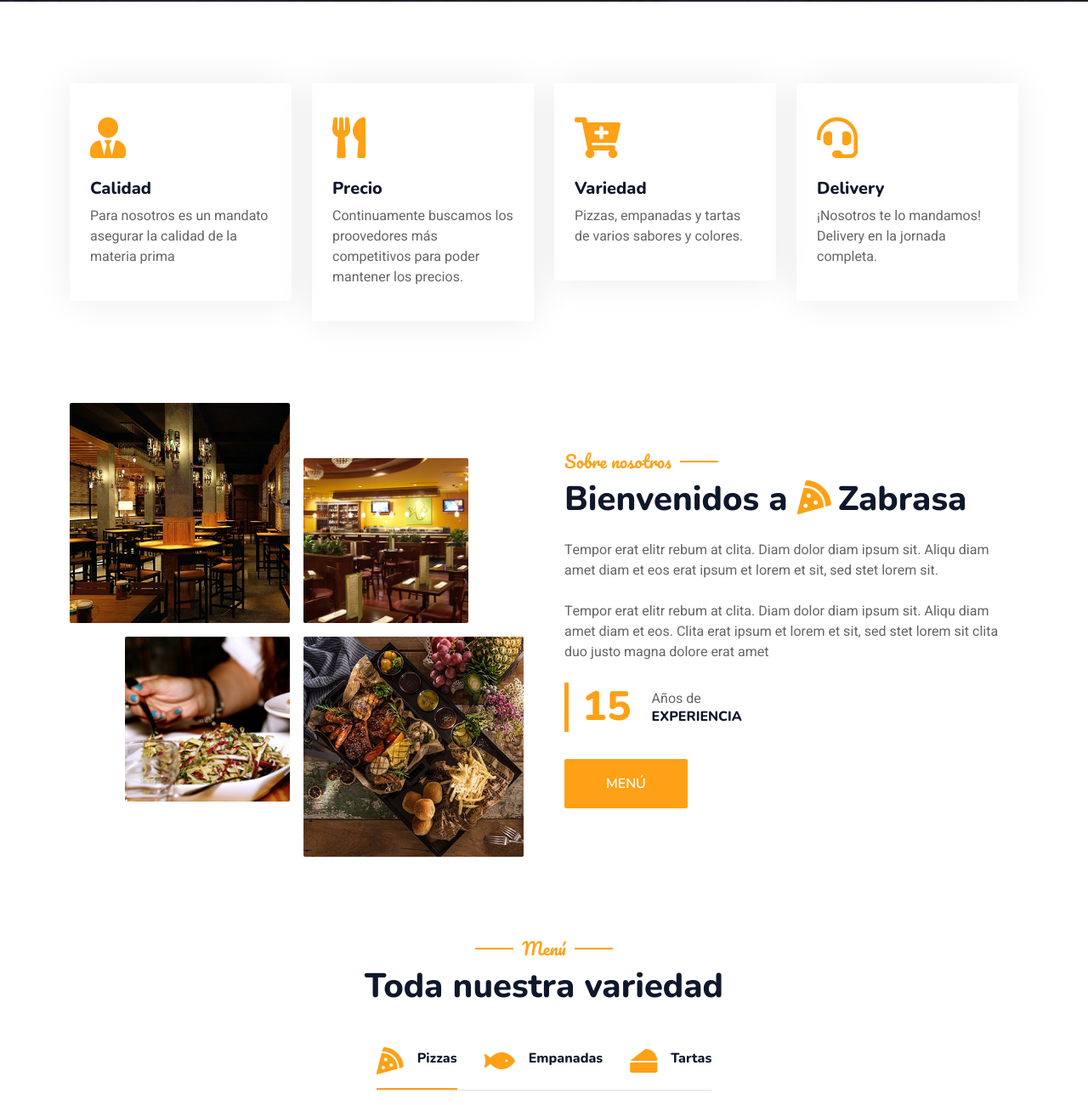
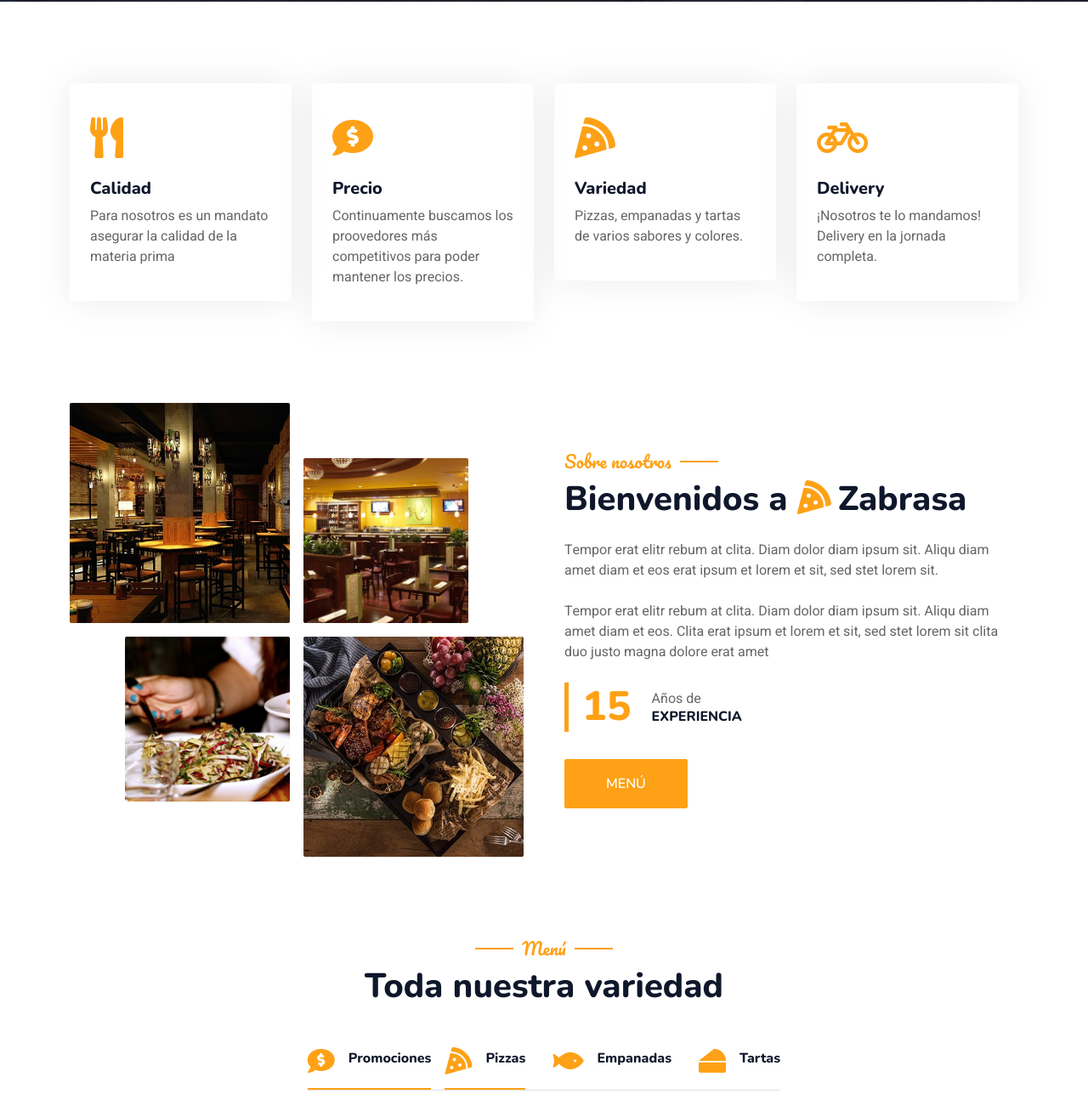
Before and after one commit to Amarillob/themewagon-restoran-pizzeria, a plain HTML site: page mvp/index.html in a window 1280 px wide. Shown: the part 820-2120 px from the top of the page at 85% size. Drawn offline with nearby package versions, Linux system fonts and the light colour scheme.

Commit message:
pre menu modify

```diff
--- a/mvp/index.html
+++ b/mvp/index.html
@@ -144,7 +144,7 @@
                     <div class="col-lg-3 col-sm-6 wow fadeInUp" data-wow-delay="0.1s">
                         <div class="service-item rounded pt-3">
                             <div class="p-4">
-                                <i class="fa fa-3x fa-user-tie text-primary mb-4"></i>
+                                <i class="fa fa-3x fa-utensils text-primary mb-4"></i>
                                 <h5>Calidad</h5>
                                 <p>Para nosotros es un mandato asegurar la calidad de la materia prima</p>
                             </div>
@@ -153,7 +153,7 @@
                     <div class="col-lg-3 col-sm-6 wow fadeInUp" data-wow-delay="0.3s">
                         <div class="service-item rounded pt-3">
                             <div class="p-4">
-                                <i class="fa fa-3x fa-utensils text-primary mb-4"></i>
+                                <i class="fa fa-3x fa-comment-dollar text-primary mb-4"></i>
                                 <h5>Precio</h5>
                                 <p>Continuamente buscamos los proovedores más competitivos para poder mantener los precios.</p>
                             </div>
@@ -162,7 +162,7 @@
                     <div class="col-lg-3 col-sm-6 wow fadeInUp" data-wow-delay="0.5s">
                         <div class="service-item rounded pt-3">
                             <div class="p-4">
-                                <i class="fa fa-3x fa-cart-plus text-primary mb-4"></i>
+                                <i class="fa fa-3x fa-pizza-slice text-primary mb-4"></i>
                                 <h5>Variedad</h5>
                                 <p>Pizzas, empanadas y tartas de varios sabores y colores.</p>
                             </div>
@@ -171,7 +171,7 @@
                     <div class="col-lg-3 col-sm-6 wow fadeInUp" data-wow-delay="0.7s">
                         <div class="service-item rounded pt-3">
                             <div class="p-4">
-                                <i class="fa fa-3x fa-headset text-primary mb-4"></i>
+                                <i class="fa fa-3x fa-bicycle text-primary mb-4"></i>
                                 <h5>Delivery</h5>
                                 <p>¡Nosotros te lo mandamos! Delivery en la jornada completa.
                                 </p>
@@ -253,6 +253,18 @@
                 </div>
                 <div class="tab-class text-center wow fadeInUp" data-wow-delay="0.1s">
                     <ul class="nav nav-pills d-inline-flex justify-content-center border-bottom mb-5">
+
+                        <li class="nav-item">
+                            <a class="d-flex align-items-center text-start mx-3 ms-0 pb-3 active" data-bs-toggle="pill" href="#tab-1">
+                                <i class="fa fa-comment-dollar fa-2x text-primary"></i>
+                                <div class="ps-3">
+                                    <!--<small class="text-body">Popular</small>-->
+                                    <h6 class="mt-n1 mb-0">Promociones</h6>
+                                </div>
+                            </a>
+                        </li>
+
+
                         <li class="nav-item">
                             <a class="d-flex align-items-center text-start mx-3 ms-0 pb-3 active" data-bs-toggle="pill" href="#tab-1">
                                 <i class="fa fa-pizza-slice fa-2x text-primary"></i>
@@ -281,7 +293,12 @@
                             </a>
                         </li>
                     </ul>
+
                     <div class="tab-content">
+
+
+                        <!--          PRIMER MENU                    -->
+
                         <div id="tab-1" class="tab-pane fade show p-0 active">
                             <div class="row g-4">
                                 <div class="col-lg-6">
@@ -382,6 +399,11 @@
                                 </div>
                             </div>
                         </div>
+
+
+                             <!--          SEGUNDO MENU                    -->
+
+
                         <div id="tab-2" class="tab-pane fade show p-0">
                             <div class="row g-4">
                                 <div class="col-lg-6">
@@ -482,6 +504,13 @@
                                 </div>
                             </div>
                         </div>
+
+
+
+                             <!--          SEGUNDO MENU                    -->
+
+
+
                         <div id="tab-3" class="tab-pane fade show p-0">
                             <div class="row g-4">
                                 <div class="col-lg-6">
```
